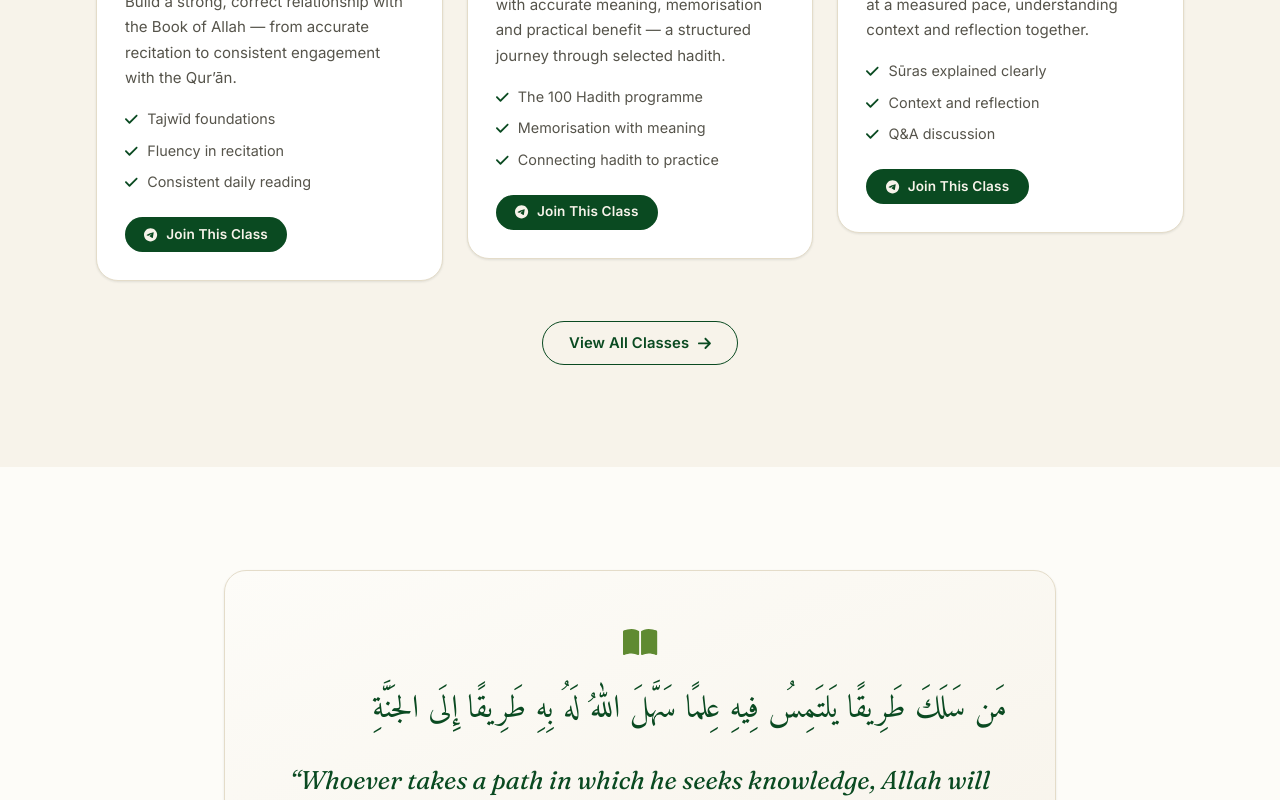
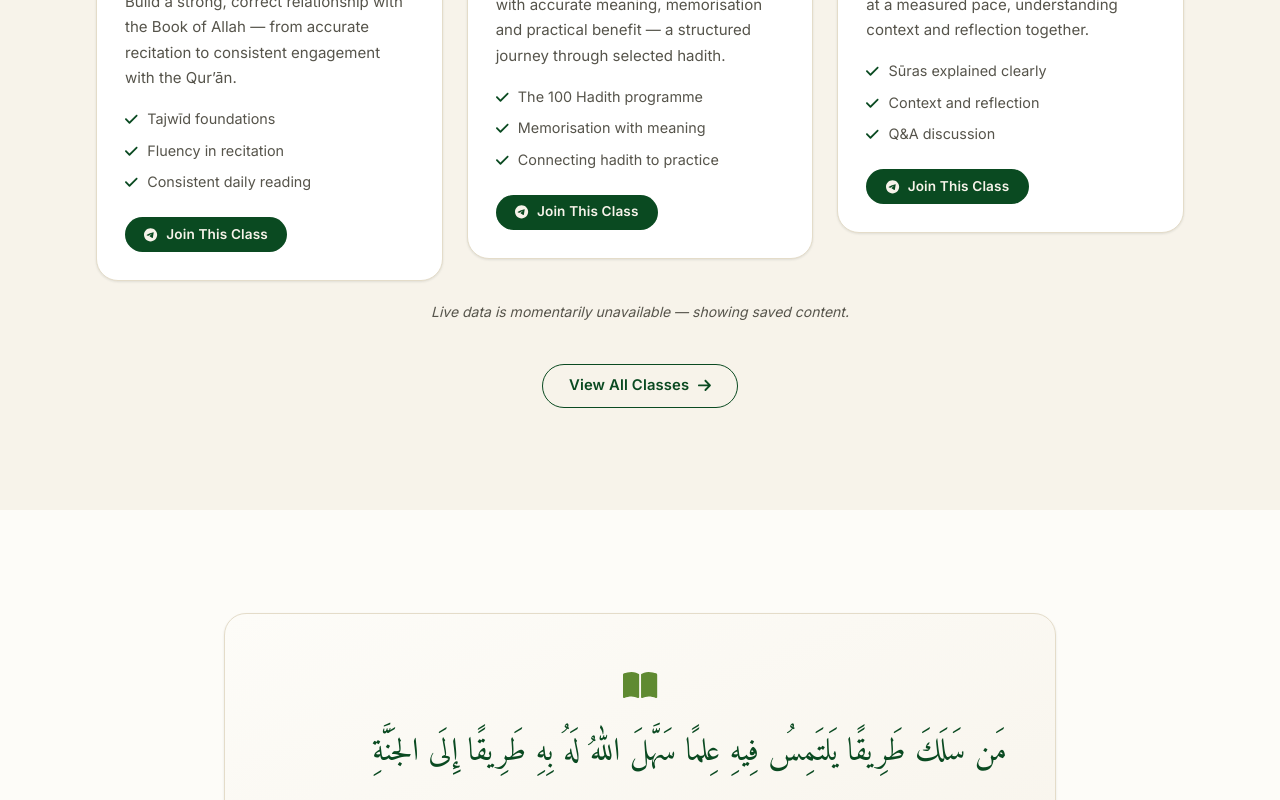
Before and after one commit to Azeezat-1/Ar-Riyaadh, a React (Vite) app in the folder frontend/: page / in a window 1280 px wide. Shown: the part 2368-3168 px from the top of the page. Built offline with nearby package versions, Linux system fonts and the light colour scheme; no server answers.

Commit message:
Wire homepage sections to the live API
Home now fetches featured classes and testimonials from the
backend instead of the bundled static data, reusing the same
useApi pattern with static fallback and loading/offline states
used by the detail pages.

```diff
--- a/frontend/src/pages/Home.jsx
+++ b/frontend/src/pages/Home.jsx
@@ -13,10 +13,22 @@ import BooksSection from '../components/BooksSection'
 import HijamaSection from '../components/HijamaSection'
 import SmartImage from '../components/SmartImage'
 import { Reveal, StaggerGroup } from '../components/motion'
-import { subjects, classes, testimonials, images, values } from '../data/content'
+import { Loader, OfflineNote } from '../components/APIStatus'
+import { subjects, classes as staticClasses, testimonials as staticTestimonials, images, values } from '../data/content'
+import { getClasses, getTestimonials } from '../api/client'
+import { classFromApi, testimonialFromApi } from '../api/adapters'
+import { useApi } from '../api/useApi'
 
 export default function Home() {
-  const featuredClasses = classes.slice(0, 3)
+  const { data: liveClasses, loading: loadingClasses, offline: offlineClasses } = useApi(
+    () => getClasses().then((items) => items.map(classFromApi)),
+    staticClasses
+  )
+  const { data: liveTestimonials, loading: loadingTestimonials, offline: offlineTestimonials } = useApi(
+    () => getTestimonials().then((items) => items.map(testimonialFromApi)),
+    staticTestimonials
+  )
+  const featuredClasses = liveClasses.slice(0, 3)
 
   return (
     <PageWrapper>
@@ -48,6 +60,9 @@ export default function Home() {
             title="Featured classes"
             lede="Classes are held for sisters through Telegram. Interested in joining? Select a class and follow the provided link, or contact the academy for access."
           />
+          {loadingClasses ? (
+            <Loader label="Loading classes…" />
+          ) : (
             <StaggerGroup className="grid grid--3">
               {featuredClasses.map((c) => (
                 <Reveal key={c.id}>
@@ -55,6 +70,8 @@ export default function Home() {
                 </Reveal>
               ))}
             </StaggerGroup>
+          )}
+          {offlineClasses && <OfflineNote />}
           <div style={{ textAlign: 'center', marginTop: '2.5rem' }}>
             <Link to="/classes" className="btn btn--outline">
               View All Classes
@@ -146,13 +163,18 @@ export default function Home() {
             title="From those who learnt with us"
             lede="Words from students — their own experiences and gratitude. More can be added through the academy."
           />
+          {loadingTestimonials ? (
+            <Loader label="Loading testimonials…" />
+          ) : (
             <StaggerGroup className="grid grid--3">
-            {testimonials.map((t) => (
+              {liveTestimonials.map((t) => (
                 <Reveal key={t.id}>
                   <TestimonialCard {...t} />
                 </Reveal>
               ))}
             </StaggerGroup>
+          )}
+          {offlineTestimonials && <OfflineNote />}
           <div style={{ textAlign: 'center', marginTop: '2.5rem' }}>
             <Link to="/testimonials" className="btn btn--ghost-light">
               View All Testimonials
```
Lines whose indentation alone changed are shown as unchanged.
